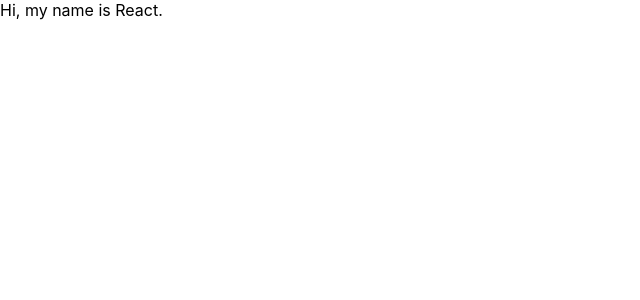
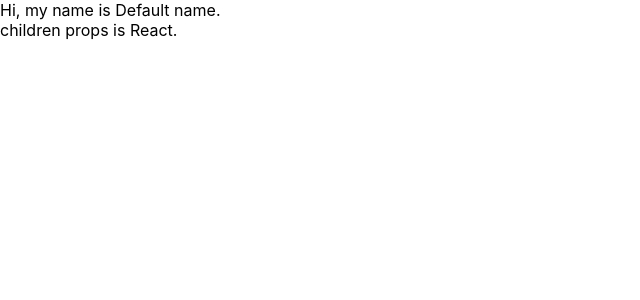
Before and after one commit to jheloper/react-playground, a React (Create React App) app: page / in a window 1280 px wide. Shown: the top 300 px of the page, without its empty margins (0-640 px from the left). Built offline with nearby package versions, Linux system fonts and the light colour scheme.

Commit message:
default props, children props, 비구조화 할당으로 props 수정

```diff
--- a/src/FunctionApp.js
+++ b/src/FunctionApp.js
@@ -2,7 +2,7 @@
 import MyComponent from "./MyFunctionComponent";
 
 const App = () => {
-    return <MyComponent name="React" />;
+    return <MyComponent>React</MyComponent>;
 };
 
 export default App;
--- a/src/MyFunctionComponent.js
+++ b/src/MyFunctionComponent.js
@@ -1,7 +1,17 @@
 import React from "react";
 
 const MyComponent = (props) => {
-    return <div>Hi, my name is {props.name}.</div>;
+    const { name, children } = props;
+    return (
+        <div>
+            Hi, my name is {name}.<br />
+            children props is {children}.
+        </div>
+    );
+};
+
+MyComponent.defaultProps = {
+    name: "Default name",
 };
 
 export default MyComponent;
```
